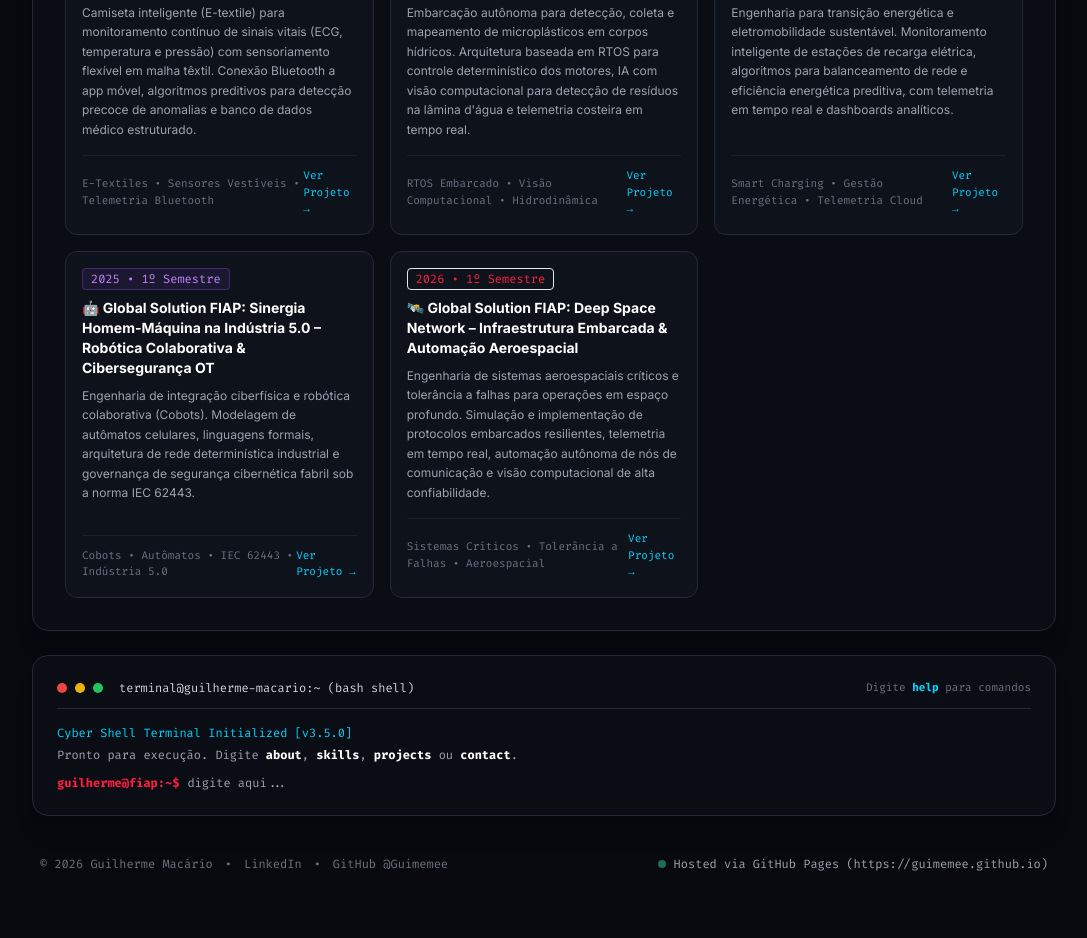
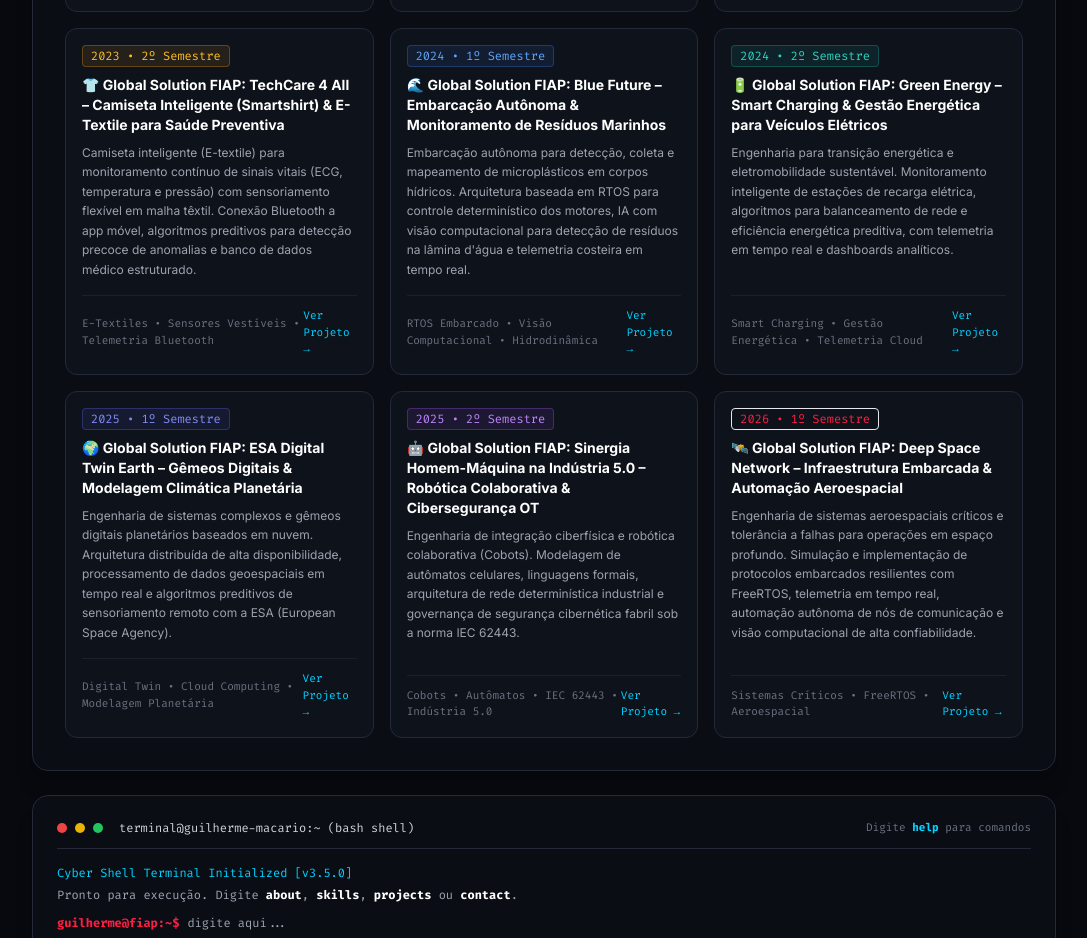
Before and after one commit to Guimemee/Guimemee.github.io, a plain HTML site: page index.html in a window 1280 px wide. Shown: the part 3490-4428 px from the top of the page, without its empty margins (96-1183 px from the left). Drawn offline with nearby package versions, Linux system fonts and the light colour scheme.

Commit message:
feat: add 9 global solutions, academic governance note for private exercises, and update CLI projects

```diff
--- a/index.html
+++ b/index.html
@@ -733,6 +733,15 @@
         </a>
       </div>
 
+      <!-- Governance Notice: Exercícios Privados vs Provas Públicas -->
+      <div class="p-3.5 rounded-xl bg-[#0e121b]/90 border border-yellow-500/30 flex items-start gap-3 text-xs font-mono-code text-gray-300">
+        <span class="text-yellow-400 text-sm mt-0.5">🔒</span>
+        <div class="leading-relaxed">
+          <span class="text-yellow-400 font-bold">Governança Acadêmica &amp; Avaliações:</span>
+          Exercícios práticos e laboratórios de bancada são mantidos sob sigilo (<span class="text-yellow-300 font-bold">🔒 Privados</span>), contudo permanecem integralmente auditados e computados na contagem volumétrica total de entregáveis da graduação. Apenas as <strong>Provas Oficiais (Checkpoints, NACs e Provas Presenciais)</strong>, <strong>Corporate Challenges</strong> e <strong>Global Solutions</strong> estão abertos publicamente.
+        </div>
+      </div>
+
       <!-- PARTE 1: FIAP CHALLENGES (Desafios Corporativos) -->
       <div>
         <div class="flex items-center gap-2 mb-4">
@@ -908,11 +917,26 @@
             </div>
           </a>
 
-          <!-- GS 7: 2025.1 (Sinergia Homem-Máquina na Indústria 5.0) -->
+          <!-- GS 7: 2025.1 (ESA Digital Twin Earth) -->
+          <a href="https://github.com/Guimemee/fiap-computacao-distribuida-e-cloud-computing" target="_blank" class="group p-4 rounded-xl bg-[#0e121b] border border-[#232938] hover:border-indigo-400 transition flex flex-col justify-between">
+            <div>
+              <div class="flex items-center text-xs font-mono-code mb-2">
+                <span class="px-2 py-0.5 rounded bg-indigo-500/10 text-indigo-400 border border-indigo-500/30">2025 • 1º Semestre</span>
+              </div>
+              <h5 class="text-sm font-bold text-white group-hover:text-indigo-400 transition">🌍 Global Solution FIAP: ESA Digital Twin Earth – Gêmeos Digitais & Modelagem Climática Planetária</h5>
+              <p class="text-xs text-gray-400 mt-2 leading-relaxed">Engenharia de sistemas complexos e gêmeos digitais planetários baseados em nuvem. Arquitetura distribuída de alta disponibilidade, processamento de dados geoespaciais em tempo real e algoritmos preditivos de sensoriamento remoto com a ESA (European Space Agency).</p>
+            </div>
+            <div class="mt-4 pt-3 border-t border-[#1a202c] flex items-center justify-between text-[11px] font-mono-code text-gray-500">
+              <span>Digital Twin • Cloud Computing • Modelagem Planetária</span>
+              <span class="text-[var(--color-secondary)] group-hover:translate-x-1 transition-transform">Ver Projeto &rarr;</span>
+            </div>
+          </a>
+
+          <!-- GS 8: 2025.2 (Sinergia Homem-Máquina na Indústria 5.0) -->
           <a href="https://github.com/Guimemee/fiap-computer-engineering-portfolio" target="_blank" class="group p-4 rounded-xl bg-[#0e121b] border border-[#232938] hover:border-purple-400 transition flex flex-col justify-between">
             <div>
               <div class="flex items-center text-xs font-mono-code mb-2">
-                <span class="px-2 py-0.5 rounded bg-purple-500/10 text-purple-400 border border-purple-500/30">2025 • 1º Semestre</span>
+                <span class="px-2 py-0.5 rounded bg-purple-500/10 text-purple-400 border border-purple-500/30">2025 • 2º Semestre</span>
               </div>
               <h5 class="text-sm font-bold text-white group-hover:text-purple-400 transition">🤖 Global Solution FIAP: Sinergia Homem-Máquina na Indústria 5.0 – Robótica Colaborativa & Cibersegurança OT</h5>
               <p class="text-xs text-gray-400 mt-2 leading-relaxed">Engenharia de integração ciberfísica e robótica colaborativa (Cobots). Modelagem de autômatos celulares, linguagens formais, arquitetura de rede determinística industrial e governança de segurança cibernética fabril sob a norma IEC 62443.</p>
@@ -923,17 +947,17 @@
             </div>
           </a>
 
-          <!-- GS 8: 2026.1 (Deep Space Network) -->
-          <a href="https://github.com/Guimemee/fiap-computacao-distribuida-e-cloud-computing" target="_blank" class="group p-4 rounded-xl bg-[#0e121b] border border-[#232938] hover:border-[var(--color-primary)] transition flex flex-col justify-between">
+          <!-- GS 9: 2026.1 (Deep Space Network) -->
+          <a href="https://github.com/Guimemee/fiap-sistemas-de-tempo-real" target="_blank" class="group p-4 rounded-xl bg-[#0e121b] border border-[#232938] hover:border-[var(--color-primary)] transition flex flex-col justify-between">
             <div>
               <div class="flex items-center text-xs font-mono-code mb-2">
                 <span class="px-2 py-0.5 rounded bg-[var(--color-primary)]/10 text-[var(--color-primary)] border border-[var(--color-primary)]/30">2026 • 1º Semestre</span>
               </div>
               <h5 class="text-sm font-bold text-white group-hover:text-[var(--color-primary)] transition">🛰️ Global Solution FIAP: Deep Space Network – Infraestrutura Embarcada & Automação Aeroespacial</h5>
-              <p class="text-xs text-gray-400 mt-2 leading-relaxed">Engenharia de sistemas aeroespaciais críticos e tolerância a falhas para operações em espaço profundo. Simulação e implementação de protocolos embarcados resilientes, telemetria em tempo real, automação autônoma de nós de comunicação e visão computacional de alta confiabilidade.</p>
+              <p class="text-xs text-gray-400 mt-2 leading-relaxed">Engenharia de sistemas aeroespaciais críticos e tolerância a falhas para operações em espaço profundo. Simulação e implementação de protocolos embarcados resilientes com FreeRTOS, telemetria em tempo real, automação autônoma de nós de comunicação e visão computacional de alta confiabilidade.</p>
             </div>
             <div class="mt-4 pt-3 border-t border-[#1a202c] flex items-center justify-between text-[11px] font-mono-code text-gray-500">
-              <span>Sistemas Críticos • Tolerância a Falhas • Aeroespacial</span>
+              <span>Sistemas Críticos • FreeRTOS • Aeroespacial</span>
               <span class="text-[var(--color-secondary)] group-hover:translate-x-1 transition-transform">Ver Projeto &rarr;</span>
             </div>
           </a>
@@ -1394,7 +1418,7 @@
           } else if (val === 'skills') {
             pResp.innerHTML = `[STACK]: Python (POO Avançado), PySpark, Data Science, IA & Machine Learning, T-SQL, SAP ERP/EWM, C++, Arduino/ESP32, IoT, Power Apps, Docker, Databricks, Oracle Cloud.`;
           } else if (val === 'projects') {
-            pResp.innerHTML = `<span class="text-[var(--color-primary)] font-bold">🏆 FIAP CHALLENGES (4 DESAFIOS):</span><br>&bull; <b>2022</b>: HAOC - Exoesqueleto Brain Machine<br>&bull; <b>2023</b>: Natura Inovação & Retail Tech<br>&bull; <b>2024</b>: Sanofi EC Pharma<br>&bull; <b>2025</b>: SPI Metaindústria (Digital Twin)<br><br><span class="text-cyan-400 font-bold">🌐 GLOBAL SOLUTIONS (GS):</span><br>&bull; <b>2022.1</b>: Electrical Mobility<br>&bull; <b>2022.2</b>: Smart Mobility (Carsharing IoT)<br>&bull; <b>2023.1</b>: Tech for Good (Solo & Agricultura)<br>&bull; <b>2023.2</b>: TechCare 4 All (Smartshirt E-Textile)<br>&bull; <b>2024.1</b>: Blue Future (Embarcação Autônoma)<br>&bull; <b>2024.2</b>: Green Energy (Smart Charging)<br>&bull; <b>2025.1</b>: Sinergia Homem-Máquina (Indústria 5.0)<br>&bull; <b>2026.1</b>: Deep Space Network (Aeroespacial)`;
+            pResp.innerHTML = `<span class="text-[var(--color-primary)] font-bold">🏆 FIAP CHALLENGES (4 DESAFIOS):</span><br>&bull; <b>2022</b>: HAOC - Exoesqueleto Brain Machine<br>&bull; <b>2023</b>: Natura Inovação & Retail Tech<br>&bull; <b>2024</b>: Sanofi EC Pharma<br>&bull; <b>2025</b>: SPI Metaindústria (Digital Twin)<br><br><span class="text-cyan-400 font-bold">🌐 GLOBAL SOLUTIONS (9 GS):</span><br>&bull; <b>2022.1</b>: Electrical Mobility<br>&bull; <b>2022.2</b>: Smart Mobility (Carsharing IoT)<br>&bull; <b>2023.1</b>: Tech for Good (Solo & Agricultura)<br>&bull; <b>2023.2</b>: TechCare 4 All (Smartshirt E-Textile)<br>&bull; <b>2024.1</b>: Blue Future (Embarcação Autônoma)<br>&bull; <b>2024.2</b>: Green Energy (Smart Charging)<br>&bull; <b>2025.1</b>: ESA Digital Twin Earth (Modelagem Planetária)<br>&bull; <b>2025.2</b>: Sinergia Homem-Máquina (Indústria 5.0)<br>&bull; <b>2026.1</b>: Deep Space Network (Aeroespacial)<br><br><span class="text-yellow-400 font-bold">🔒 GOVERNANÇA:</span> Exercícios/laboratórios privados na contagem; Provas e Challenges 100% públicos.`;
           } else if (val === 'contact') {
             pResp.innerHTML = `LinkedIn: <a href="https://www.linkedin.com/in/guimemee/" target="_blank" class="text-blue-400 underline">linkedin.com/in/guimemee</a><br>GitHub: <a href="https://github.com/Guimemee" target="_blank" class="text-[var(--color-secondary)] underline">github.com/Guimemee</a>`;
           } else if (val === 'clear') {
```
